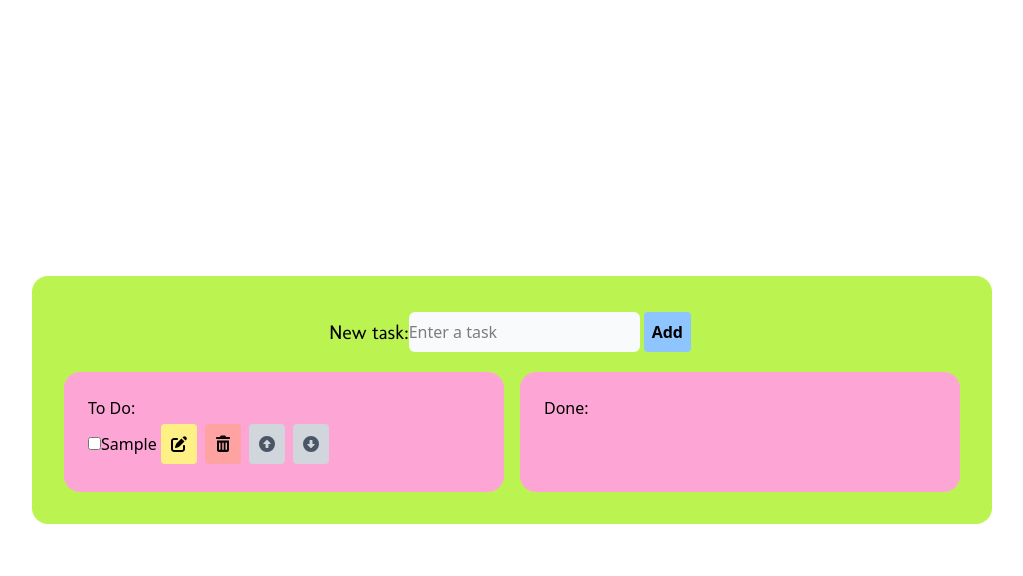
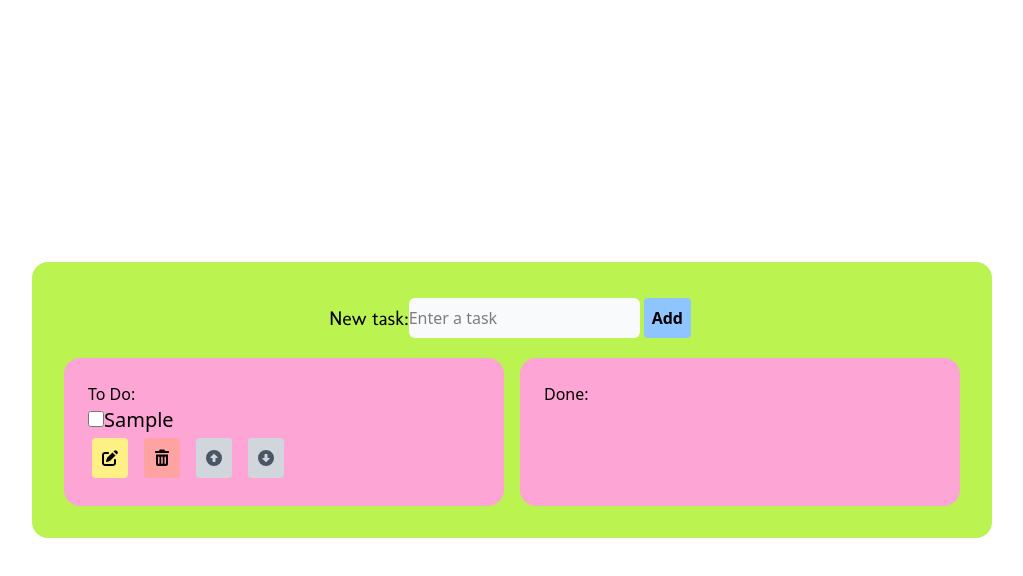
Before and after one commit to snezhny-mishka/to-do-app-react, a React (Vite) app: page / in a window 1280 px wide. Both pictures are taken after typing "Sample" into the empty fields and a click on the button "Add". Shown: the top 576 px of the page, without its empty margins (128-1151 px from the left). Built offline with nearby package versions, Linux system fonts and the light colour scheme.

Commit message:
refactor: change buttons rendering conditions

```diff
--- a/src/Task.jsx
+++ b/src/Task.jsx
@@ -36,10 +36,16 @@ function Task({ task, isFirst, isLast, onUpdate, onDelete, onChecked, onMoveUp,
                     type="checkbox"
                     checked={task.completed}
                     onChange={() => onChecked(task.id)}
+                    className="w-4 h-4"
                 />
                 {isEditing ? (
                     <>
-                        <input value={draft} onChange={(e) => setDraft(e.target.value)}></input>
+                        <input
+                            value={draft}
+                            onChange={(e) => setDraft(e.target.value)}
+                            className="bg-gray-300 w-3/4 text-xl"
+                        />
+                        <div className="flex gap-2">
                             <Button
                                 text={<FontAwesomeIcon icon={faFloppyDisk} />}
                                 onClick={handleSave}
@@ -49,19 +55,23 @@ function Task({ task, isFirst, isLast, onUpdate, onDelete, onChecked, onMoveUp,
                                 onClick={handleCancel}
                                 variant="delete"
                             />
+                        </div>
                     </>
-                ) : task.completed ? (
+                ) : (
                     <>
-                        <span style={{ textDecoration: "line-through" }}>{task.text}</span>
+                        <span className={`text-xl ${task.completed ? "line-through" : ""}`}>
+                            {task.text}
+                        </span>
+                        <div>
+                            {task.completed && (
                                 <Button
                                     text={<FontAwesomeIcon icon={faTrashCan} />}
                                     onClick={() => onDelete(task.id)}
                                     variant="delete"
                                 />
-                    </>
-                ) : (
-                    <>
-                        <span>{task.text}</span>
+                            )}
+                            {!task.completed && (
+                                <div className="flex gap-2">
                                     <Button
                                         text={<FontAwesomeIcon icon={faPenToSquare} />}
                                         onClick={handleEdit}
@@ -82,8 +92,49 @@ function Task({ task, isFirst, isLast, onUpdate, onDelete, onChecked, onMoveUp,
                                         onClick={() => onMoveDown(task.id)}
                                         disabled={isLast}
                                     />
+                                </div>
+                            )}
+                        </div>
                     </>
                 )}
+                {/* ) : task.completed ? (
+                    <>
+                        <span style={{ textDecoration: "line-through" }} className="text-xl">
+                            {task.text}
+                        </span>
+                        <Button
+                            text={<FontAwesomeIcon icon={faTrashCan} />}
+                            onClick={() => onDelete(task.id)}
+                            variant="delete"
+                        />
+                    </>
+                ) : (
+                    <>
+                        <span className="text-xl">{task.text}</span>
+                        <div className="flex gap-2">
+                            <Button
+                                text={<FontAwesomeIcon icon={faPenToSquare} />}
+                                onClick={handleEdit}
+                                variant="edit"
+                            />
+                            <Button
+                                text={<FontAwesomeIcon icon={faTrashCan} />}
+                                onClick={() => onDelete(task.id)}
+                                variant="delete"
+                            />
+                            <Button
+                                text={<FontAwesomeIcon icon={faCircleUp} />}
+                                onClick={() => onMoveUp(task.id)}
+                                disabled={isFirst}
+                            />
+                            <Button
+                                text={<FontAwesomeIcon icon={faCircleDown} />}
+                                onClick={() => onMoveDown(task.id)}
+                                disabled={isLast}
+                            />
+                        </div>
+                    </>
+                )} */}
             </li>
         </div>
     );
```
Lines whose indentation alone changed are shown as unchanged.
